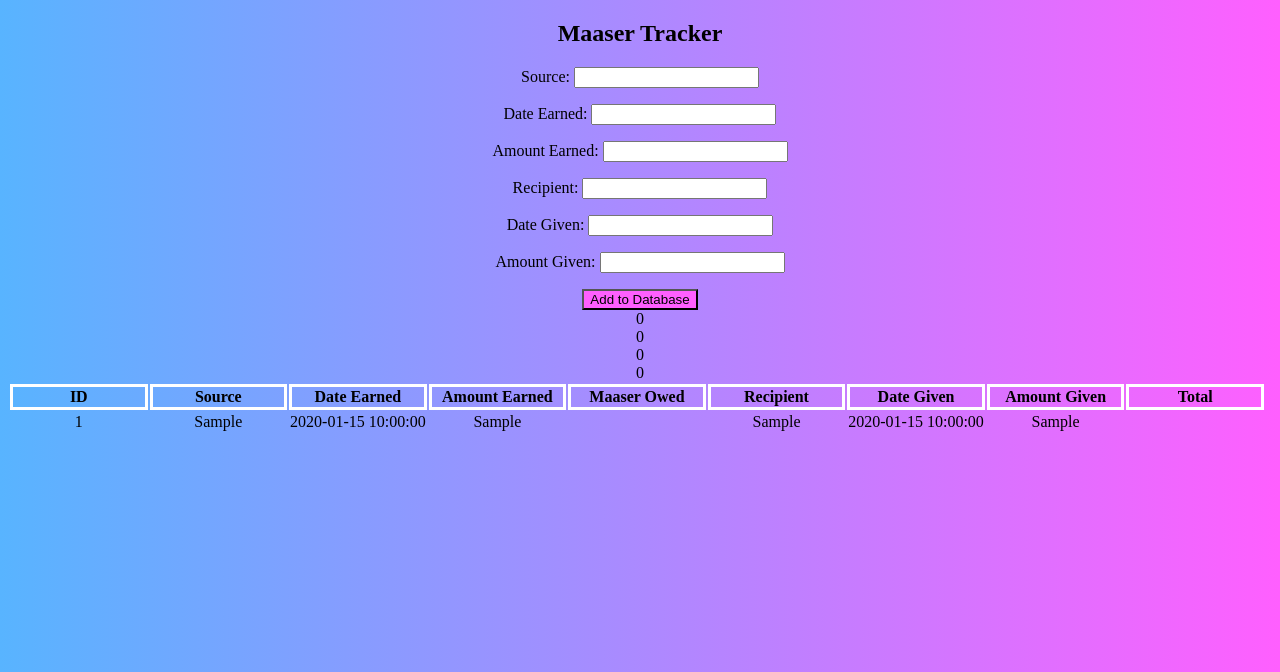
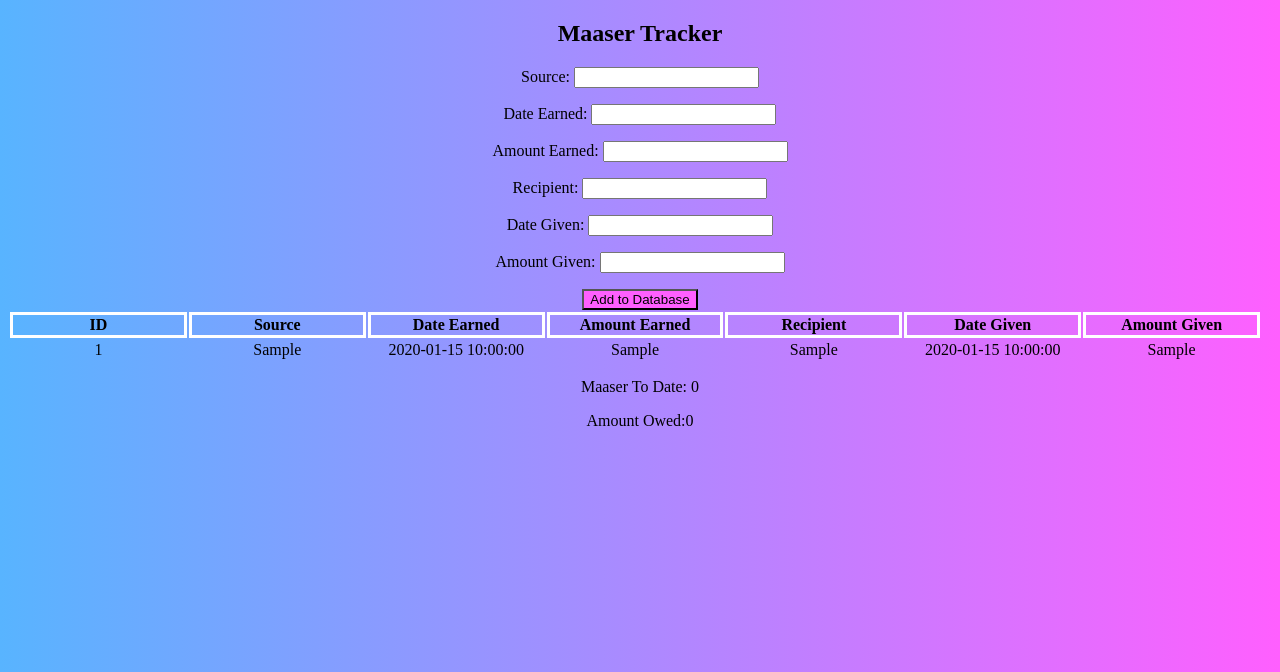
Before and after one commit to ShiraZacks/maaserSQL, a PHP site: page / in a window 1280 px wide. Shown: the top 672 px of the page. Run offline with PHP 8.4, Linux system fonts and the light colour scheme; tables that the repository leaves empty or names only in its code hold one stand-in row (values such as "Sample post").

Commit message:
took owed and combined out of table

```diff
--- a/index.php
+++ b/index.php
@@ -62,11 +62,9 @@ if (isset($_POST['submit'])) /*{
 				<th>Source</th>
 				<th>Date Earned</th>
 				<th>Amount Earned</th>
-				<th>Maaser Owed</th>
 				<th>Recipient</th>
 				<th>Date Given</th>
 				<th>Amount Given</th>
-				<th>Total</th>
 			</tr>
 		</thead>
 
@@ -84,12 +82,12 @@ if (isset($_POST['submit'])) /*{
 			$divide = ($earned_sum/10);
 			$combined = ($divide - $given_sum);
 
-			echo "$earned_sum <br> $given_sum <br> $divide <br> $combined";
+	//s		echo "$earned_sum <br> $given_sum <br> $divide <br> $combined";
 
 
 
 			$i = 1;
-			while (($row = mysqli_fetch_array($maaser))/* && ($owe = mysqli_fetch_array($minus))*/){
+			while (($row = mysqli_fetch_array($maaser))){
 
 		?>
 				<tr>
@@ -97,18 +95,20 @@ if (isset($_POST['submit'])) /*{
 					<td class="source"><?php echo $row['source']; ?></td>
 					<td class="date_earned"><?php echo $row['date_earned']; ?></td>
 					<td class="earned"><?php echo $row['earned']; ?></td>
-					<td class="maaser_owed"><?php //echo $owe['maaser_owed']; ?></td>
 					<td class="recipient"><?php echo $row['recipient']; ?></td>
 					<td class="date_given"><?php echo $row['date_given']; ?></td>
 					<td class="given"><?php echo $row['given']; ?></td>
-					<td class="total"><?php //echo $minus;?></td>
 
-			<?php $i++;
+					</tr><?php $i++;
 			}?>
-
-				</tr>
 		</tbody>
 	</table>
+
+					<p class="maaser_owed">Maaser To Date: <?php echo $divide; ?></p>
+					<p class="total">Amount Owed:<?php echo $combined;?></p>
+
+
+
 </body>
 
 </html>
```
